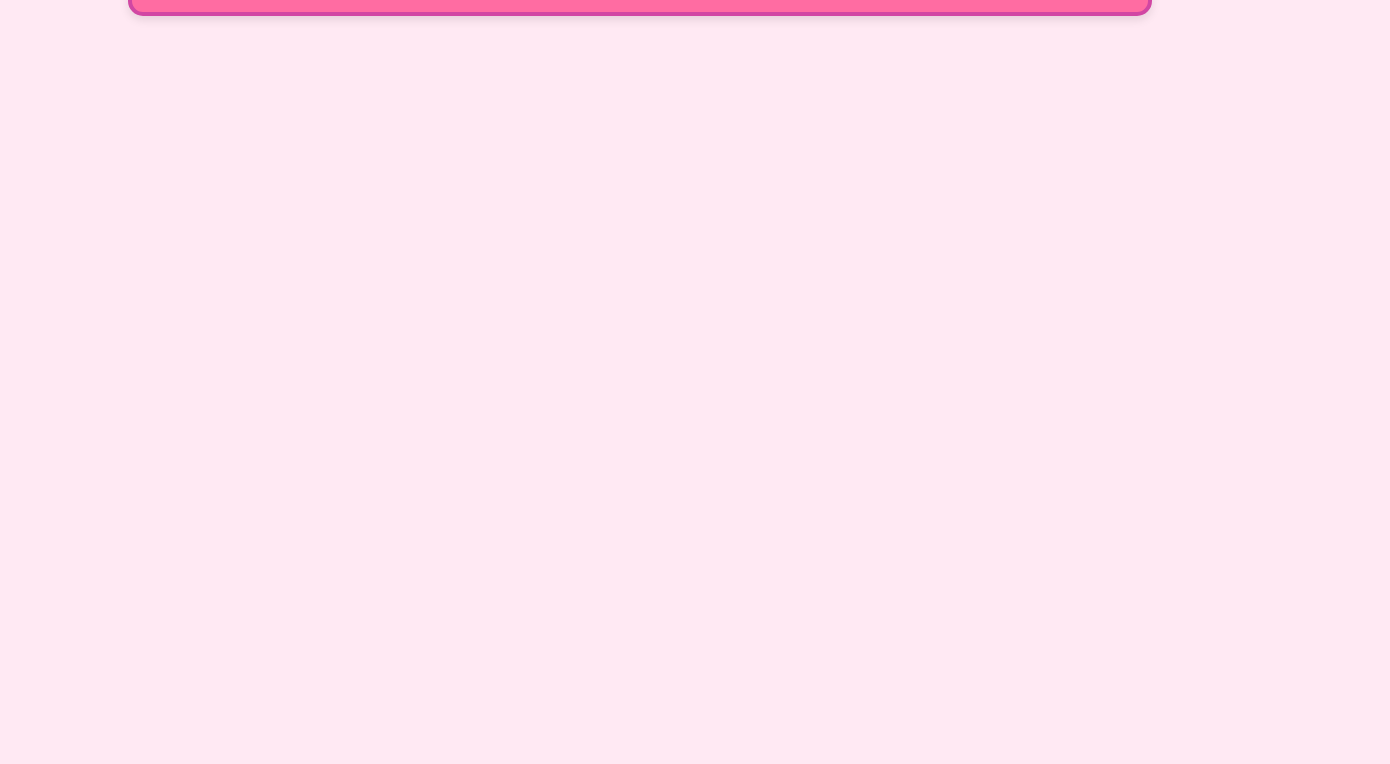
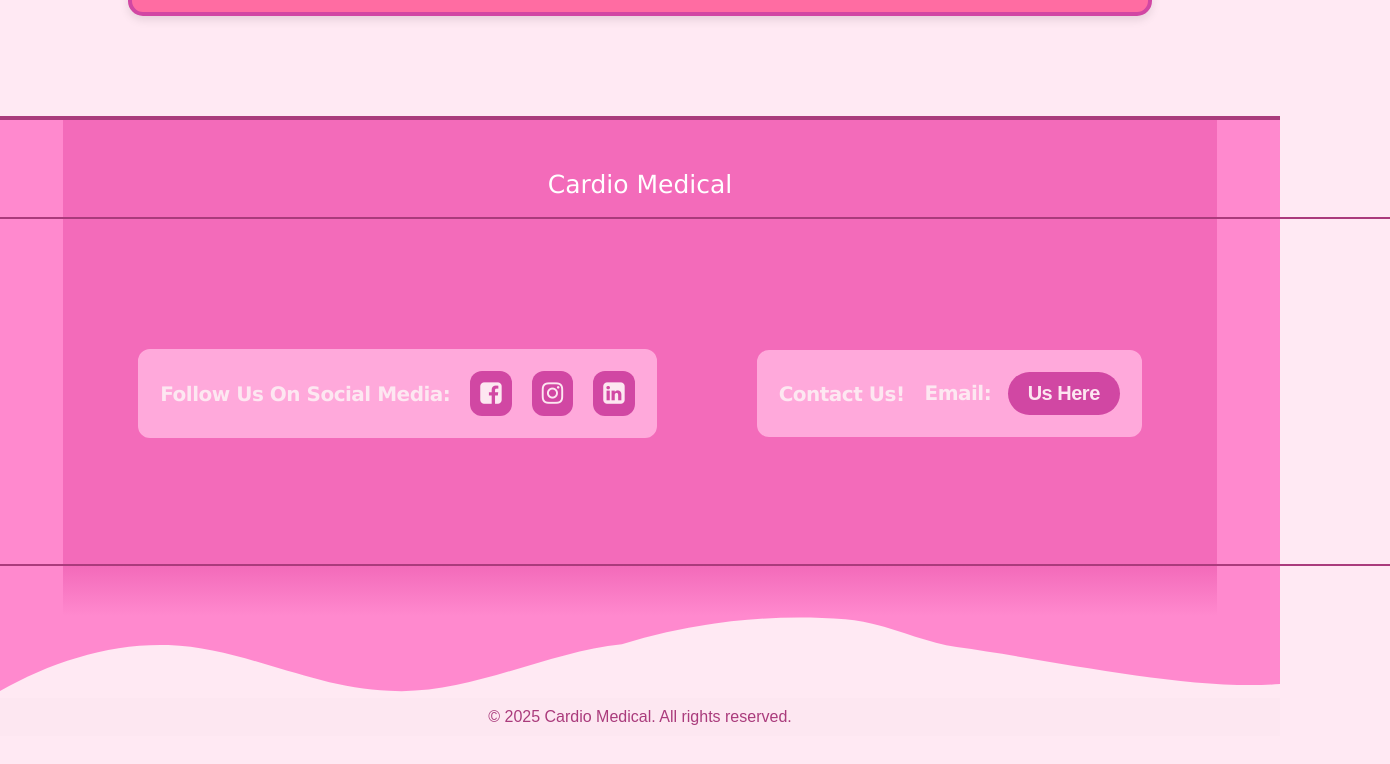
Before and after one commit to alyanasmat13/CardioMedical, a plain HTML site: page podcast.html in a window 1280 px wide. Shown: the part 1353-2117 px from the top of the page, 1390 px wide, since content can reach past the window. Before the commit the page ends 1419 px from the top, so only its background shows below. Drawn offline with Linux system fonts and the light colour scheme.

Commit message:
Added footer and style changes to podcast. Small comment changes to script

```diff
--- a/podcast.html
+++ b/podcast.html
@@ -64,5 +64,25 @@
         <iframe style="border-radius:12px" src="https://open.spotify.com/embed/show/78al8nxct1likjxCtyCfHm?utm_source=generator" width="100%" height="152" frameBorder="0" allowfullscreen="" allow="autoplay; clipboard-write; encrypted-media; fullscreen; picture-in-picture" loading="lazy"></iframe>
       </div>
     </div>
+    <div class="footer">
+      <div class="minifooter">
+        <a id="footertoptext">Cardio Medical</a>
+        <div class="media">
+          <div class="social-media">
+            <p>Follow Us On Social Media:</p>
+            <i class="fa fa-facebook-square"></i>
+            <i class="fa fa-instagram"></i>
+            <i class="fa fa-linkedin-square"></i>
+          </div>
+          <div class="contact-info">
+            <p>Contact Us!</p>
+            <p>Email: <a href="mailto:alyanasmat13@gmail.com">Us Here </a></p>
+          </div>
+        </div>
+      </div>
+      <div class="footer-bottom">
+        <p>&copy; 2025 Cardio Medical. All rights reserved.</p>
+      </div>
+    </div>
     </body>
 </html>
--- a/scripts.js
+++ b/scripts.js
@@ -1,4 +1,4 @@
-// Tab functionality: Make tabs clickable and navigate to their respective pages
+// Tab functionality
 document.querySelectorAll('.tab').forEach(tab => {
     tab.addEventListener('click', () => {
         const href = tab.querySelector('img').getAttribute('href');
@@ -8,7 +8,7 @@ document.querySelectorAll('.tab').forEach(tab => {
     });
 });
 
-// Quote animation: Swipe quotes in from the side
+// Quote animation
 const quotes = [
     '"Big changes start with bold hearts."',
     '"Empowering the future of medicine."',
--- a/styles.css
+++ b/styles.css
@@ -573,6 +573,8 @@ h1, h2 {
     border-radius: 15px;
     box-shadow: 0 4px 10px rgba(0, 0, 0, 0.1);
     width: 80%;
+    opacity: 0;
+    animation: fade 2s forwards 2s;
 }
 
 .podcast-section h1 {
```
